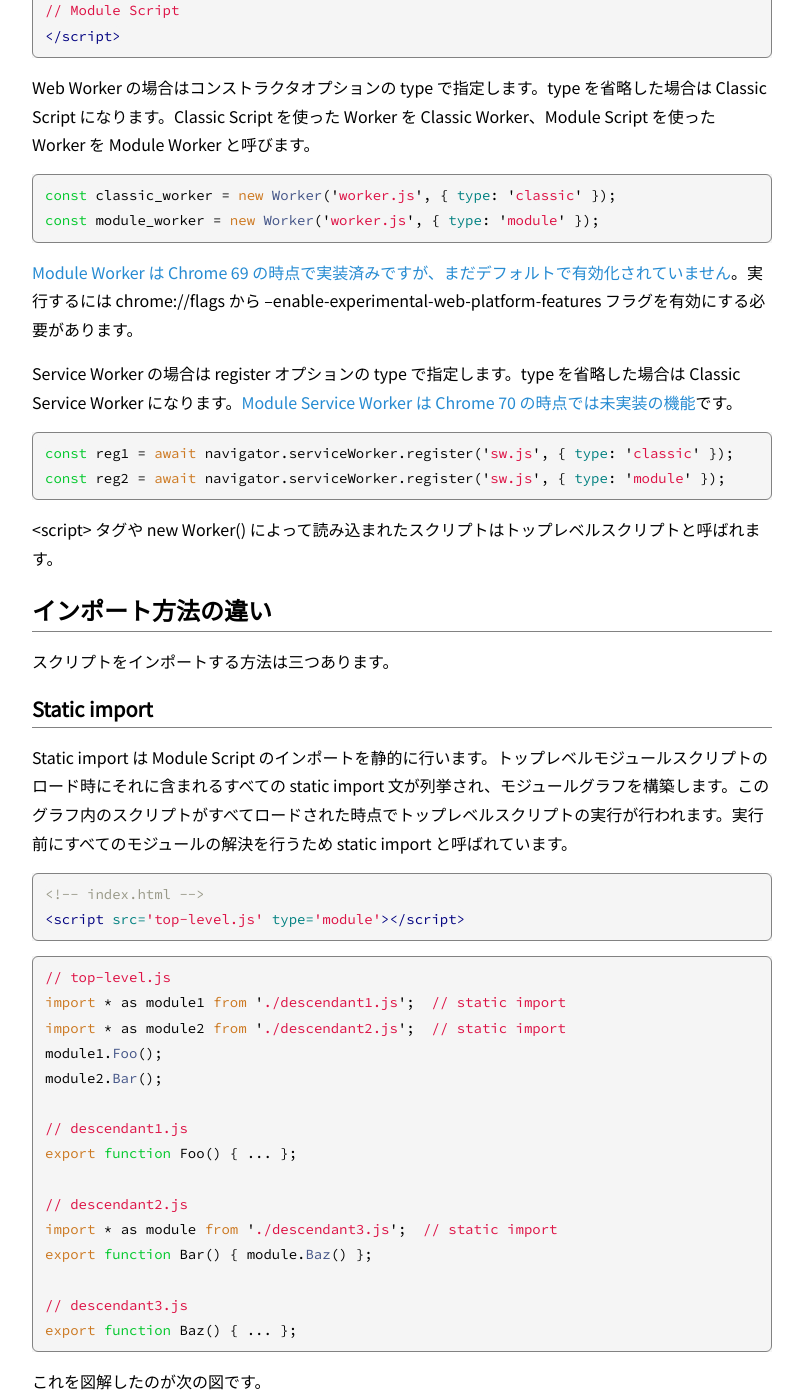
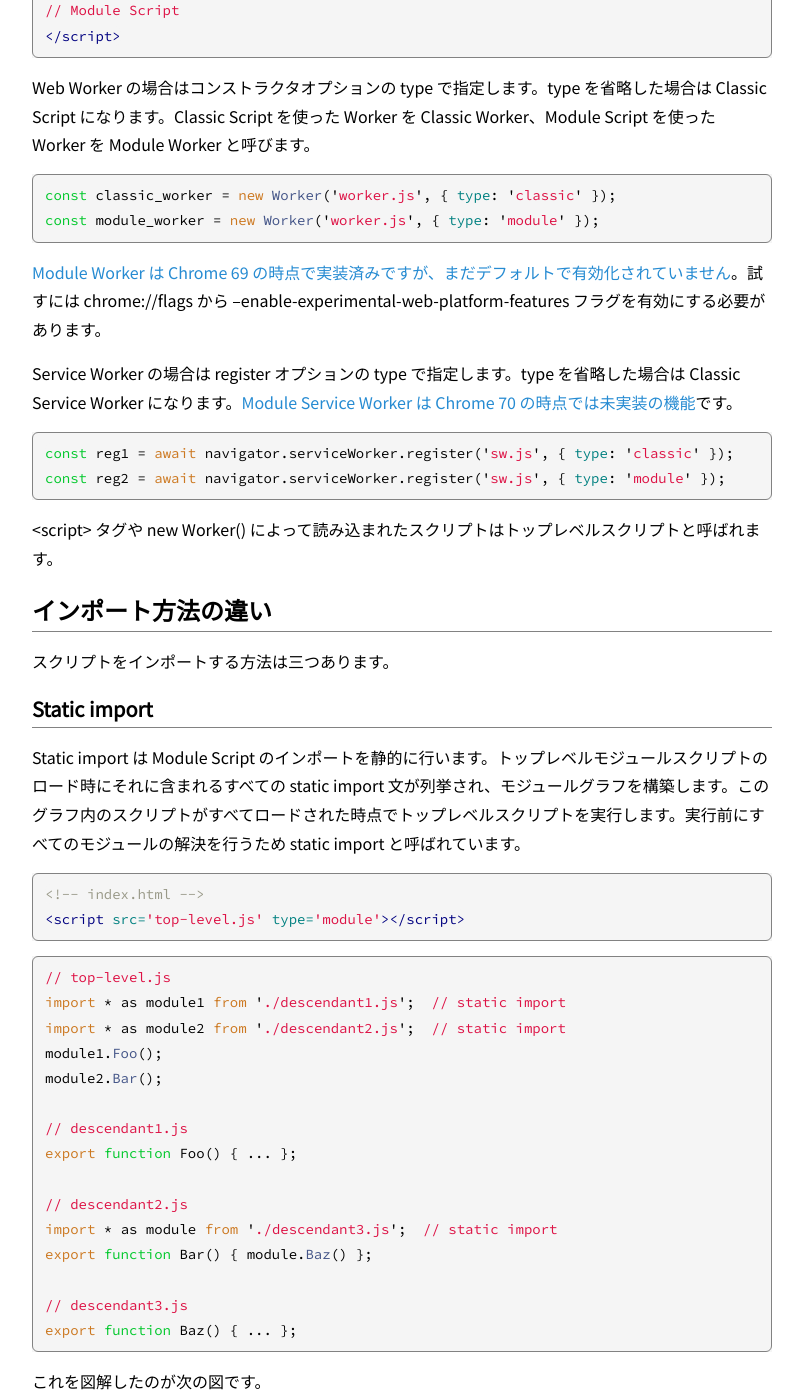
Before and after one commit to nhiroki/nhiroki.github.io, a Jekyll site: the page built from _posts/2018-09-07-javascript-import.md, in a window 1280 px wide and 1400 px high, scrolled down 729 px. Shown: the whole window, without its empty margins (238-1041 px from the left). Built offline with Jekyll 4.4.1, drawn with Linux system fonts in a browser that asks for light colours; comment, search, counter and statistics services are not loaded; some of the changed text lies outside the part shown.

Commit message:
Refine the existing article

````diff
--- a/_posts/2018-09-07-javascript-import.md
+++ b/_posts/2018-09-07-javascript-import.md
@@ -31,7 +31,7 @@
 const module_worker = new Worker('worker.js', { type: 'module' });
 ```
 
-[Module Worker は Chrome 69 の時点で実装済みですが、まだデフォルトで有効化されていません](https://www.chromestatus.com/feature/5761300827209728)。実行するには chrome://flags から --enable-experimental-web-platform-features フラグを有効にする必要があります。
+[Module Worker は Chrome 69 の時点で実装済みですが、まだデフォルトで有効化されていません](https://www.chromestatus.com/feature/5761300827209728)。試すには chrome://flags から --enable-experimental-web-platform-features フラグを有効にする必要があります。
 
 Service Worker の場合は register オプションの type で指定します。type を省略した場合は Classic Service Worker になります。[Module Service Worker は Chrome 70 の時点では未実装の機能](https://bugs.chromium.org/p/chromium/issues/detail?id=824647)です。
 
@@ -48,7 +48,7 @@
 
 ## Static import
 
-Static import は Module Script のインポートを静的に行います。トップレベルモジュールスクリプトのロード時にそれに含まれるすべての static import 文が列挙され、モジュールグラフを構築します。このグラフ内のスクリプトがすべてロードされた時点でトップレベルスクリプトの実行が行われます。実行前にすべてのモジュールの解決を行うため static import と呼ばれています。
+Static import は Module Script のインポートを静的に行います。トップレベルモジュールスクリプトのロード時にそれに含まれるすべての static import 文が列挙され、モジュールグラフを構築します。このグラフ内のスクリプトがすべてロードされた時点でトップレベルスクリプトを実行します。実行前にすべてのモジュールの解決を行うため static import と呼ばれています。
 
 ```html
 <!-- index.html -->
@@ -101,11 +101,11 @@
 export function Hoge() { ... };
 ```
 
-Dynamic import はスクリプトをを新しいトップレベルモジュールスクリプトとして読み込みます。インポートされたスクリプト内の全ての static import 文を列挙して新しくモジュールグラフを構築し、全スクリプトがロードされた時点で実行が行われます。
+Dynamic import はスクリプトを新しいトップレベルモジュールスクリプトとして読み込みます。インポートされたスクリプト内の全ての static import 文を列挙して新しくモジュールグラフを構築し、全スクリプトがロードされた時点で実行します。
 
 ![dynamic import](/images/javascript-import-dynamic-import.png)
 
-Dynamic import は Classic Script でも使うことができます。
+Dynamic import は Classic Script でも使えます。
 
 ```html
 <!-- index.html -->
````
Also changed, not shown: other parts of _posts/2018-09-07-javascript-import.md (+1 -1 lines).
